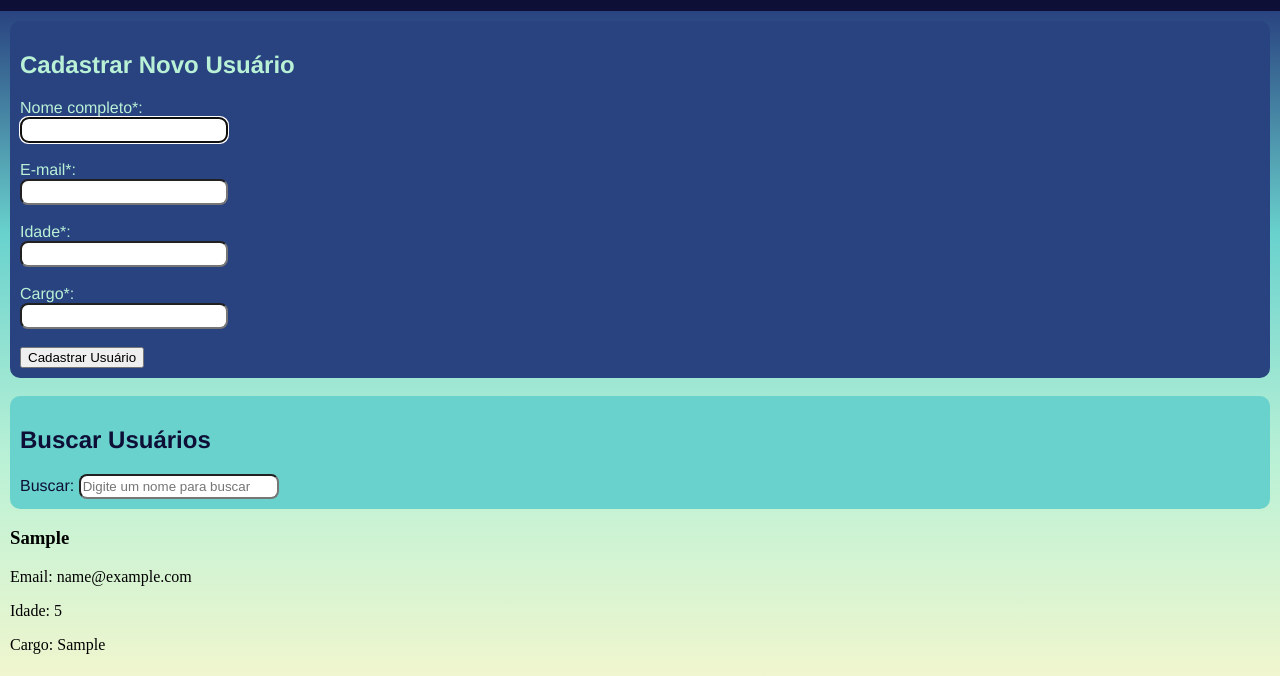
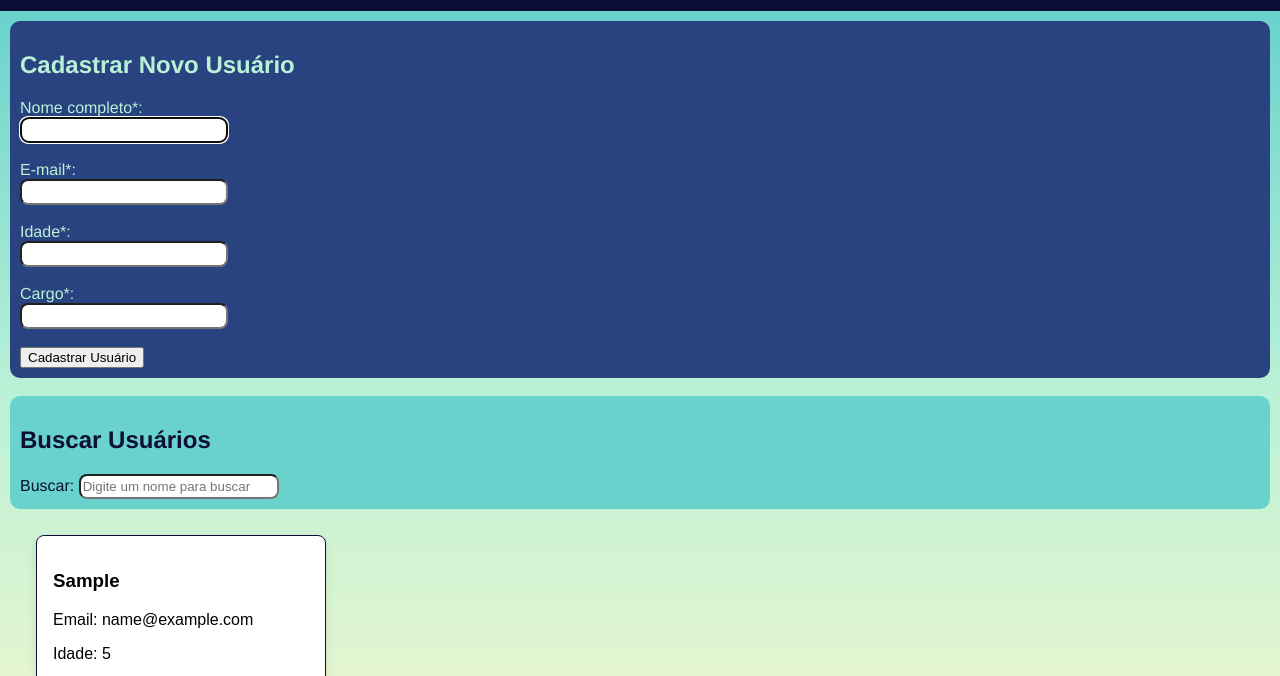
Before and after one commit to joaoctec/Painel_de_Controle, a plain HTML site: page index.html in a window 1280 px wide. Both pictures are taken after typing "Sample", "name@example.com", "5", "Sample" into the empty fields and a click on the button "Cadastrar Usuário". Shown: the part 89-765 px from the top of the page. Drawn offline with Linux system fonts and the light colour scheme.

Commit message:
Estilizando os cards

```diff
--- a/css/estilo.css
+++ b/css/estilo.css
@@ -1,3 +1,4 @@
+/*cabesalio*/
 header{
     margin: 0;
     padding: 10px;
@@ -8,24 +9,19 @@ header{
 
 }
 
+/*corpo*/
 body{
     margin: 0;
 
 }
 
-input{
-    width: 200px;
-    height: 20px;
-    border-radius: 8px;
-}
-.container-busca input{
-    height: 25px;
+/*Estrutura Principal*/
+main{
+    padding: 10px;
+    background: linear-gradient(#69d2cd,#b9f1d6,#f1f6ce);
 }
 
-main{
-    padding: 10px;
-    background: linear-gradient(#294380,#69d2cd,#b9f1d6,#f1f6ce);
-}
+/*Estrutura do Formulario*/
 .container-form{
     padding: 10px;
     background-color: #294380;
@@ -37,34 +33,23 @@ main{
 .container-form label, .container-form h2{
     color: #b9f1d6;
     font-family: 'Franklin Gothic Medium', 'Arial Narrow', Arial, sans-serif;
+}
+
+button:hover{
+    background-color: #b9f1d6;
+     box-shadow: 0 4px 6px rgba(26, 26, 11, 0.922);
+
 
 }
 
-.container-busca{
-
-    border-radius: 10px;
-    padding: 10px;
-    background-color: #69d2cd;
-    font-family: 'Franklin Gothic Medium', 'Arial Narrow', Arial, sans-serif;
-
+button:active{
+    background-color: #52a77f;
 }
 
-.container-busca label, .container-busca h2{
-
-    color: #0d0f36;
-    font-family: 'Franklin Gothic Medium', 'Arial Narrow', Arial, sans-serif;
-
-}
-
-footer p{
-
-    text-align: center ;
-    padding:50px;
-    margin: 0;
-    background-color: aliceblue;
-    font-family: 'Franklin Gothic Medium', 'Arial Narrow', Arial, sans-serif;
-    background-color: #0d0f36;
-    color: #f1f6ce;
+button:visited{
+   background: linear-gradient(177deg,#66bc6a,#478d4c);
+    transform:  scale(0.95) translate(2px);
+    box-shadow: inset0 4px 6px rgba(0,0,0,4);
 
 }
 
@@ -85,19 +70,68 @@ footer p{
 
 
 }
-button:hover{
-    background-color: #b9f1d6;
-     box-shadow: 0 4px 6px rgba(26, 26, 11, 0.922);
 
+/*Estrutura de busca */
+input{
+    width: 200px;
+    height: 20px;
+    border-radius: 8px;
+}
+
+.container-busca input{
+    height: 25px;
+}
+
+.container-busca{
+
+    border-radius: 10px;
+    padding: 10px;
+    background-color: #69d2cd;
+    font-family: 'Franklin Gothic Medium', 'Arial Narrow', Arial, sans-serif;
 
 }
-button:active{
-    background-color: #52a77f;
+
+.container-busca label, .container-busca h2{
+
+    color: #0d0f36;
+    font-family: 'Franklin Gothic Medium', 'Arial Narrow', Arial, sans-serif;
+
 }
 
-button:visited{
-   background: linear-gradient(177deg,#66bc6a,#478d4c);
-    transform:  scale(0.95) translate(2px);
-    box-shadow: inset0 4px 6px rgba(0,0,0,4);
+/*Estrutura do Cards*/
+.container-cards {
+    display: grid;
+    grid-template-columns: repeat(auto-fill, minmax(280px, 1fr));
+    gap: 16px;
+    border-radius: 10px;
+    margin: 10px;
+    padding: 16px;
+}
+
+.card-usuario {
+    background-color: white;
+    padding: 16px;
+    border-radius: 8px;
+    border: 1px solid #0d0f36;
+    box-shadow: 0 4px 8px rgba(0, 0, 0, 0.1);
+    font-family: Arial, sans-serif;
+    transition: transform 0.2s ease, box-shadow 0.2s ease;
+}
+
+.card-usuario:hover {
+    transform: translateY(-5px);
+    box-shadow: 0 6px 12px rgba(0, 0, 0, 0.15);
+}
+
+/*Rodapé*/
+footer p{
+
+    text-align: center ;
+    padding:50px;
+    margin: 0;
+    background-color: aliceblue;
+    font-family: 'Franklin Gothic Medium', 'Arial Narrow', Arial, sans-serif;
+    background-color: #0d0f36;
+    color: #f1f6ce;
 
 }
```
Also changed, not shown: index.html (line endings or trailing spaces).
